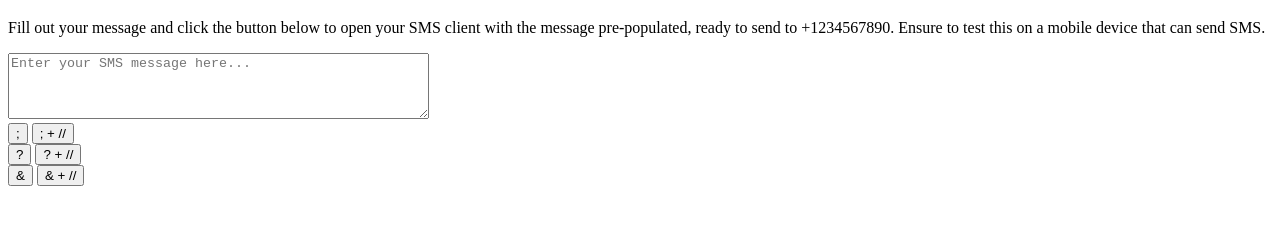
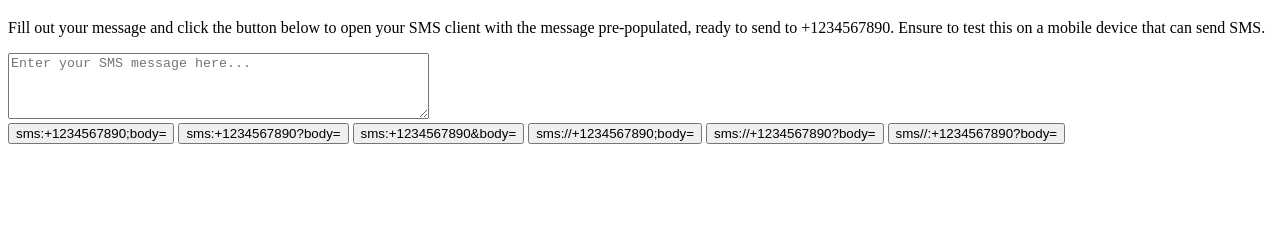
Before and after one commit to m-roberts/html-sms-uri-test-page, a plain HTML site: page index.html in a window 1280 px wide. Shown: the part 61-286 px from the top of the page. Drawn offline with Linux system fonts and the light colour scheme.

Commit message:
Revert "Better buttons"
This reverts commit 0f1f819bc89f2e3230097a085019a48a87b4105f.

```diff
--- a/index.html
+++ b/index.html
@@ -11,14 +11,12 @@
         </p>
         <textarea id="messageTextArea" rows="4" cols="50" placeholder="Enter your SMS message here..."></textarea>
         <br>
-        <button onclick="redirect1()">;</button>
-        <button onclick="redirect4()">; + //</button>
-        <br>
-        <button onclick="redirect2()">?</button>
-        <button onclick="redirect5()">? + //</button>
-        <br>
-        <button onclick="redirect3()">&</button>
-        <button onclick="redirect6()">& + //</button>
+        <button onclick="redirect1()">sms:+1234567890;body=</button>
+        <button onclick="redirect2()">sms:+1234567890?body=</button>
+        <button onclick="redirect3()">sms:+1234567890&body=</button>
+        <button onclick="redirect4()">sms://+1234567890;body=</button>
+        <button onclick="redirect5()">sms://+1234567890?body=</button>
+        <button onclick="redirect6()">sms//:+1234567890?body=</button>
         <script>
         function redirect1() {
             var body = document.getElementById('messageTextArea').value;
```
